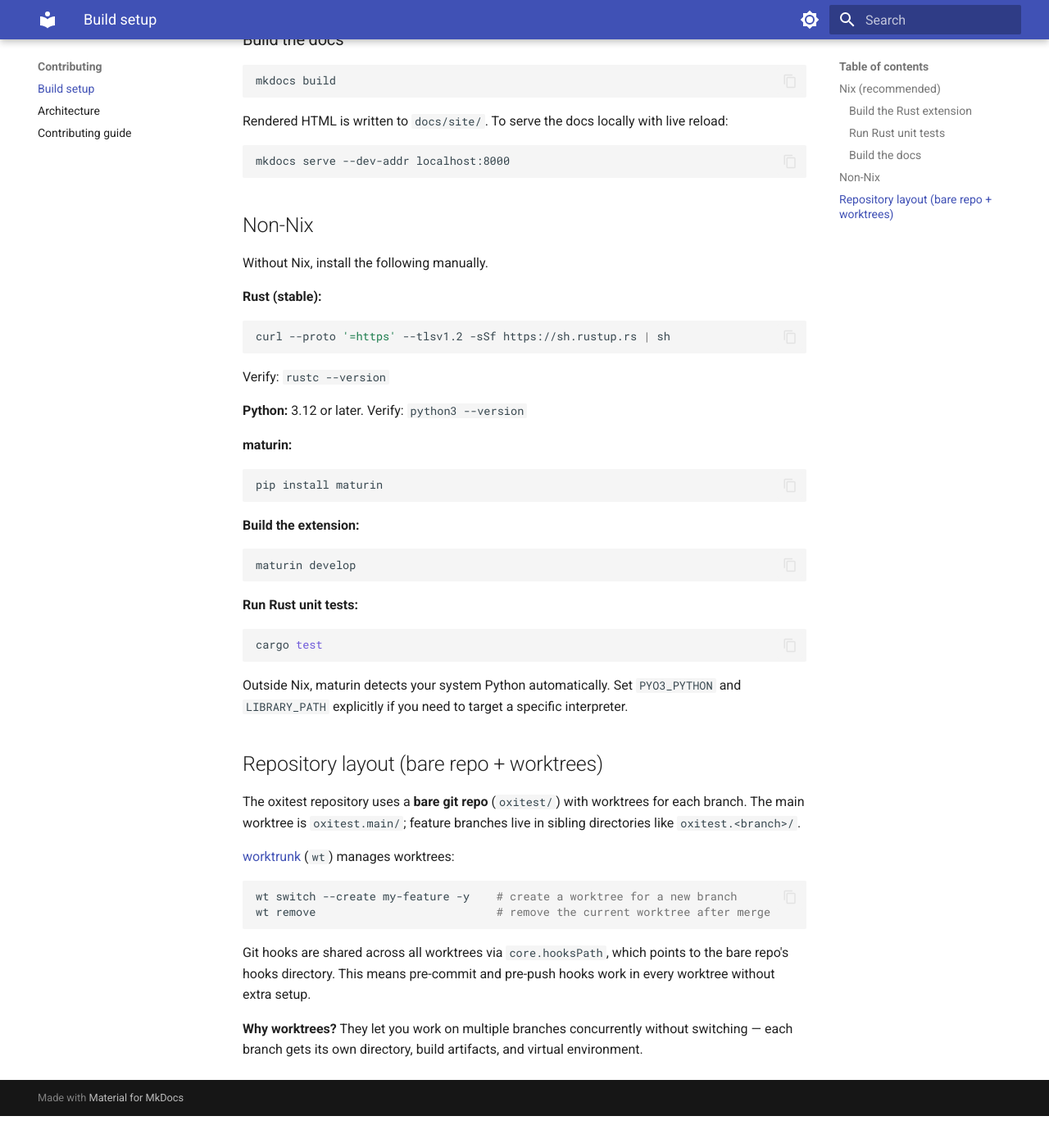
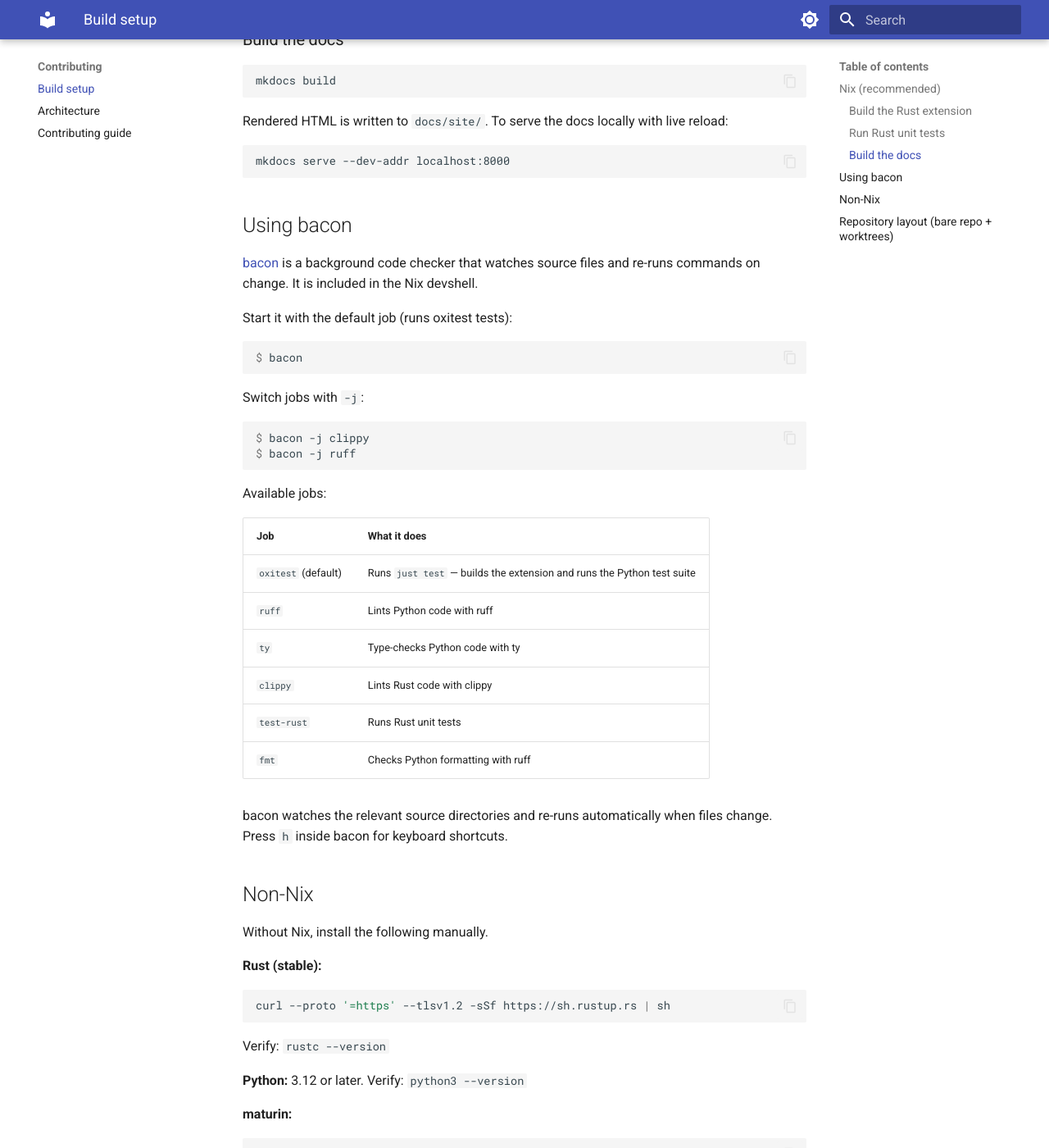
Before and after one commit to kalonji-tools/oxitest, an MkDocs documentation site: the page built from docs/src/contributing/build-setup.md, in a window 1280 px wide and 1400 px high, scrolled down 879 px. Shown: the whole window at 82% size. Built offline with MkDocs 1.6.1 and Material for MkDocs 9.7.7, drawn with Linux system fonts in a browser that asks for light colours; before the commit the page ends 2240 px from its top, so only the background shows below that.

Commit message:
docs: document bacon usage in build-setup (#423)
Assisted-by: Claude Opus 4.6 (1M context) <noreply@anthropic.com>

````diff
--- a/docs/src/contributing/build-setup.md
+++ b/docs/src/contributing/build-setup.md
@@ -41,6 +41,38 @@ Rendered HTML is written to `docs/site/`. To serve the docs locally with live re
 ```bash
 mkdocs serve --dev-addr localhost:8000
 ```
+
+## Using bacon
+
+[bacon](https://dystroy.org/bacon/) is a background code checker that watches source files and
+re-runs commands on change. It is included in the Nix devshell.
+
+Start it with the default job (runs oxitest tests):
+
+```console
+$ bacon
+```
+
+Switch jobs with `-j`:
+
+```console
+$ bacon -j clippy
+$ bacon -j ruff
+```
+
+Available jobs:
+
+| Job | What it does |
+|-----|-------------|
+| `oxitest` (default) | Runs `just test` — builds the extension and runs the Python test suite |
+| `ruff` | Lints Python code with ruff |
+| `ty` | Type-checks Python code with ty |
+| `clippy` | Lints Rust code with clippy |
+| `test-rust` | Runs Rust unit tests |
+| `fmt` | Checks Python formatting with ruff |
+
+bacon watches the relevant source directories and re-runs automatically when files change.
+Press `h` inside bacon for keyboard shortcuts.
 
 ## Non-Nix
 
````
